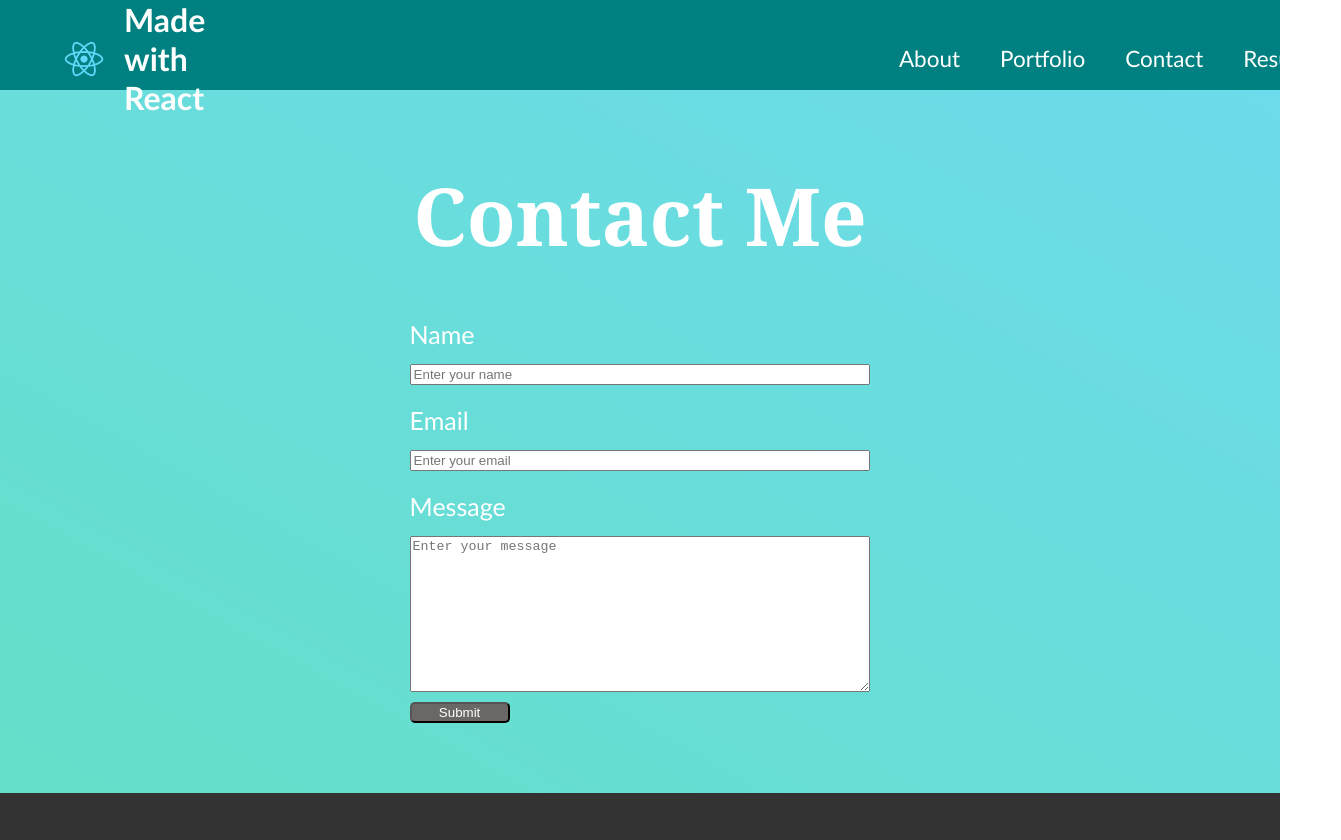
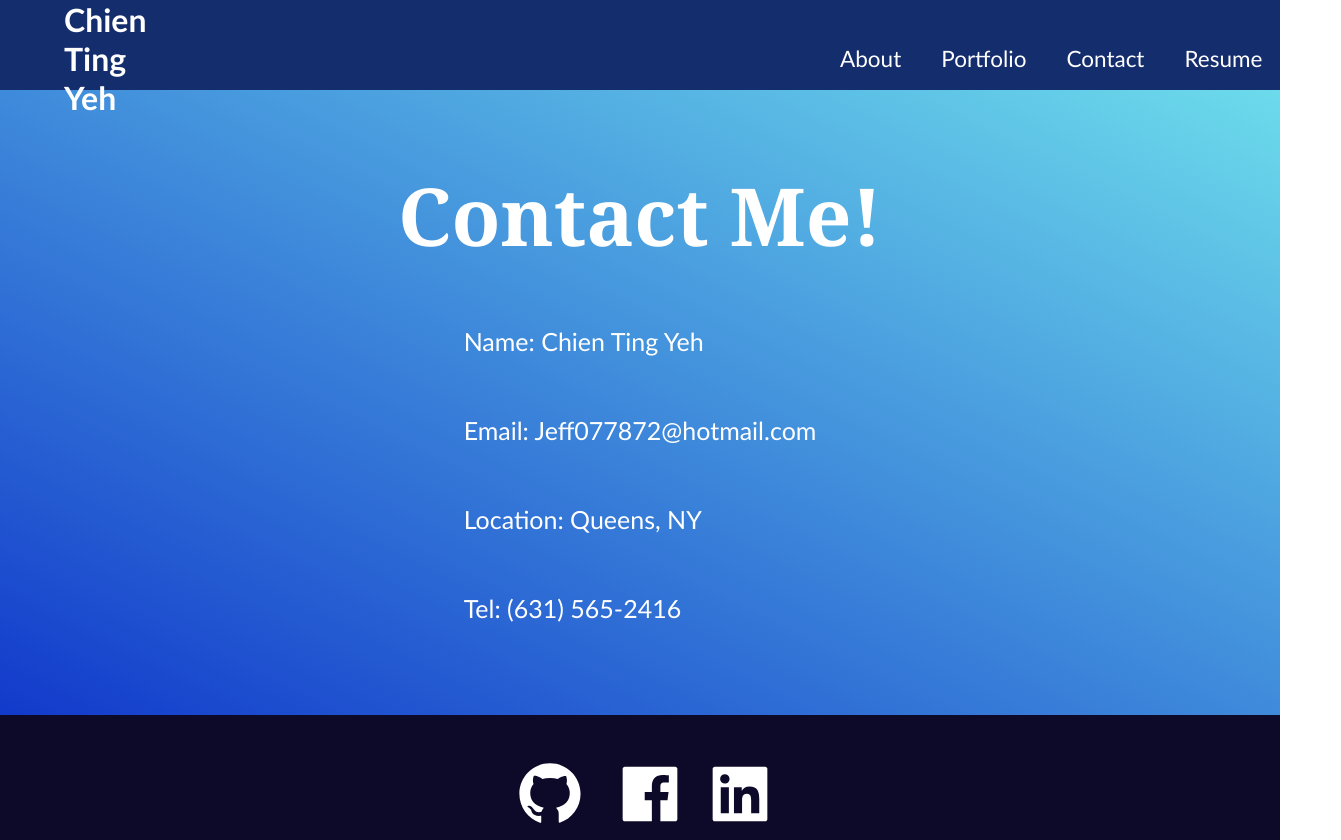
Before and after one commit to YehOkiHub/ReactPortfolio, a React (Create React App) app: page /contact in a window 1280 px wide. Shown: the top 840 px of the page, 1341 px wide, since content can reach past the window. Built offline with nearby package versions, Linux system fonts and the light colour scheme.

Commit message:
polished up some of the text and fixed links

```diff
--- a/src/components/About/About.css
+++ b/src/components/About/About.css
@@ -6,8 +6,9 @@
     flex-direction: column;
     justify-content: center;
     margin: auto;
-    color: white;
-    background: linear-gradient(to right top, #655570, #802ba7);
+    color: rgb(224, 205, 205);
+    background: linear-gradient(to right top,#123acb, #6cdbeb);
+
 
 }
 .aboutImg{
@@ -15,13 +16,14 @@
     width: 250px;
     height: 250px;
     border-radius: 100%;
+
 }
 
 p {
     margin-top: 20px;
     padding: 2px;
     font-size: 30px;
-    line-height:75px;
+    line-height:60px;
 
 
 
@@ -31,4 +33,10 @@ p {
     color:white;
     display:flex;
     place-content: center;
+    font-size: 75px;
 }
+
+.description {
+
+    width: 40%;
+}
--- a/src/components/About/About.js
+++ b/src/components/About/About.js
@@ -6,12 +6,16 @@ const About = () => {
   return (
     <div className="about">
       <div>
-        <h2 className="abouttitle">Hello there!</h2>
+        <h2 className="abouttitle">About me</h2>
         <img className="aboutImg" src={logo} alt="me" />
       </div>
 
-      <p>
-        I'm Jeff, I'm an aspiring Web Developer
+      <p className="description">
+        Hi, I'm Chien, my friends call me Jeff. I'm an aspiring Web Developer with a interest in all things computers. I have a BA in Business Administration and spent most of my career working in IT.
+         Recently, I decided to make a leap into tech. I gained valuable experience during my Georgia Tech bootcamp honing my skills in HTML, CSS, Javascript, MySQL, MongoDB, and other various frameworks.
+         I look forward to bringing my skills to a company where I can build applications and assist everyday people.
+
+
       </p>
     </div>
   );
--- a/src/components/Contact/Contact.css
+++ b/src/components/Contact/Contact.css
@@ -1,27 +1,31 @@
 .contact{
 
-background: linear-gradient(to right top, #65dfc9, #6cdbeb);
+background: linear-gradient(to right top, #123acb, #6cdbeb);
 color: white;
 }
 
 .container{
-width: 90%;
+width: 80%;
 margin: auto;
 padding: 50px;
+
+
 }
 
-form{
-width:40%;
+/* form{
+width:50%;
 padding: 20px;
 display: flex;
 flex-direction: column;
+
 }
 
 .form-group{
 margin: 10px 0;
 display: flex;
 flex-direction: column;
-}
+
+} */
 
 button{
 width: 100px;
@@ -45,3 +49,32 @@ button {
 
 
 }
+
+.contact-card {
+
+    display:flex;
+    align-items: center;
+
+
+}
+
+.contact-card img{
+    height: 75px;
+    width: 75px;
+}
+
+.email-inv {
+    font-size: 25px;
+    margin-left:20px;
+    width: 80%;
+
+
+}
+
+.contact-info {
+    font-size: 25px;
+    display:column;
+
+
+
+}
--- a/src/components/Contact/Contact.js
+++ b/src/components/Contact/Contact.js
@@ -1,13 +1,32 @@
 import React from "react";
 import "./Contact.css";
-
+import email from "../imgs/email.png";
+import { Link } from "react-router-dom";
 
 const Contact = () => {
   return (
     <section className="contact">
       <div className="container">
-        <h1>Contact Me</h1>
-        <form>
+        <h1>Contact Me!</h1>
+
+        <div className="contact-card">
+
+
+
+        </div>
+
+        <div className="contact-info">
+          {/* <h2>Contact Info</h2> */}
+
+          <p>Name: Chien Ting Yeh</p>
+          <p>Email: Jeff077872@hotmail.com</p>
+
+          <p>Location: Queens, NY</p>
+
+          <p>Tel: (631) 565-2416</p>
+        </div>
+
+        {/* <form>
           <div className="form-group">
             <label htmlFor="name">Name</label>
             <input
@@ -38,7 +57,7 @@ const Contact = () => {
             ></textarea>
           </div>
           <button type="submit">Submit</button>
-        </form>
+        </form> */}
       </div>
     </section>
   );
--- a/src/components/Footer/Footer.css
+++ b/src/components/Footer/Footer.css
@@ -4,12 +4,15 @@ height: 20vh;
 display: flex;
 justify-content: center;
 align-items: center;
-background-color: #333;
+background-color: #0d0929;
 color: white;
 }
 .socialItemLink{
     padding: 10px;
     font-size: 70px;
+    text-decoration: none ;
+    color:white;
+
 }
 
 .socialItemLink:hover{
--- a/src/components/Footer/Footer.js
+++ b/src/components/Footer/Footer.js
@@ -1,13 +1,22 @@
 import React from 'react'
 import {AiFillGithub, AiFillFacebook, AiFillLinkedin} from "react-icons/ai"
 import "./Footer.css"
+import { Link } from "react-router-dom";
 
 const Footer = () => {
   return (
     <footer>
+        <Link className="navLink" to={"https://github.com/YehOkiHub"}>
         <div className='socialLink'><AiFillGithub className='socialItemLink'/></div>
+        </Link>
+
+        <Link className="fbLink" to={"https://facebook.com/jeffzyeh"}>
         <div className='socialLink'><AiFillFacebook className='socialItemLink'/></div>
+        </Link>
+
+        <Link className="liLink" to={"https://www.linkedin.com/in/jeffyehny/"}>
         <div className='socialLink'><AiFillLinkedin className='socialItemLink'/></div>
+        </Link>
     </footer>
   )
 }
--- a/src/components/Header/Header.css
+++ b/src/components/Header/Header.css
@@ -1,6 +1,6 @@
 header{
     width: 100%;
-    background-color: teal;
+    background-color: rgb(20, 45, 108);
     color: white;
     height: 90px;
     display: flex;
--- a/src/components/Header/Header.js
+++ b/src/components/Header/Header.js
@@ -1,16 +1,15 @@
 import React from "react";
 import { Link } from "react-router-dom";
 import "./Header.css";
-const Logo = require('../imgs/Logo.png');
+// const Logo = require('../imgs/Logo.png');
 
 
 const Header = () => {
   return (
     <header>
       <div className="header-container">
-      <img className="logopic" src={Logo} alt="Logo"/>
         <div className="logo">
-        Made with React
+        Chien Ting Yeh
         </div>
         <nav className="nav">
           <ul>
--- a/src/components/Portfolio/Portfolio.css
+++ b/src/components/Portfolio/Portfolio.css
@@ -3,7 +3,7 @@ body {
 }
 
 .portfolio{
-    background: linear-gradient(to right top, #65dfc9, #6cdbeb);
+    background: linear-gradient(to right top, #123acb, #6cdbeb);
     padding: 5px 0;
     text-align: center;
     color: white;}
@@ -40,7 +40,7 @@ h2 {
 .portfolio__item{
 
     width: 425px;
-    height: 400px;
+    height: 375px;
     margin: 5px;
     background-color: white;
     color: black;
--- a/src/components/Resume/Resume.css
+++ b/src/components/Resume/Resume.css
@@ -1,5 +1,5 @@
 .resume{
-background: linear-gradient(to right top, #737c7a, #6cdbeb);
+background: linear-gradient(to right top, #123acb, #6cdbeb);
 color: white;
 }
 .container{
```
Also changed, not shown: src/components/imgs/email.png (added), 1 other file (tests, documents, lock files or other folders).
